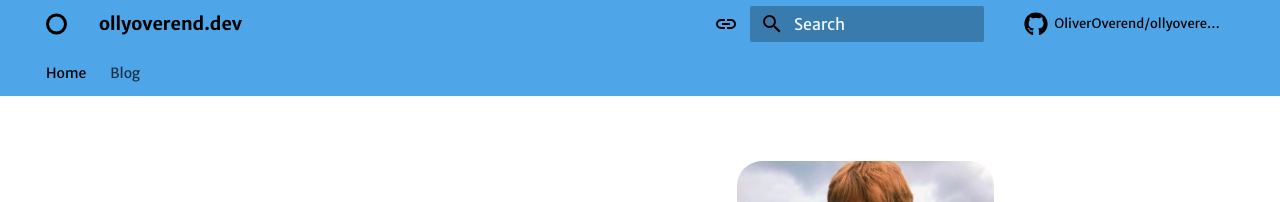
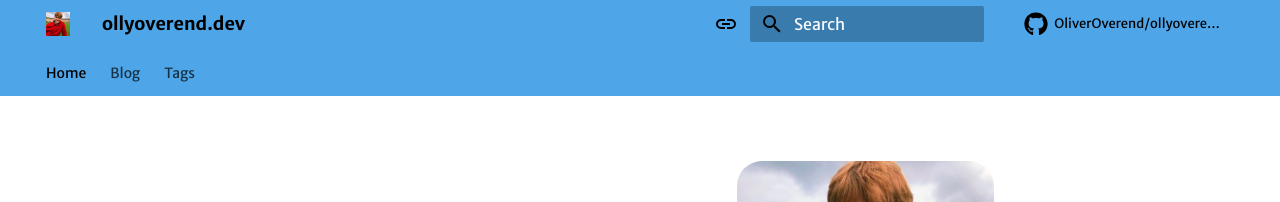
Before and after one commit to OliverOverend/ollyoverend.dev, an MkDocs documentation site: the page built from docs/index.md, in a window 1280 px wide. Shown: the top 202 px of the page. Built offline with MkDocs 1.6.1 and Material for MkDocs 9.7.7, drawn with Linux system fonts in a browser that asks for light colours; some web fonts are replaced; comment, search, counter and statistics services are not loaded.

Commit message:
Adds blog tags support and updates site visuals
Integrates a tags plugin to enhance blog categorization and navigation.
Updates site visuals by adding a logo and setting it as the favicon.
Enables additional theme features for improved UX, including autohide headers and dismissable announcements.
Refines blog configuration with pagination options and date formatting for archives.
Adds social links for GitHub and LinkedIn to improve connectivity.

```diff
--- a/mkdocs.yml
+++ b/mkdocs.yml
@@ -14,13 +14,15 @@
   font:
     text: Merriweather Sans
     code: Red Hat Mono
+  logo: assets/images/me.png
   icon:
-    logo: fontawesome/solid/o
     repo: fontawesome/brands/github
     edit: material/pencil
     view: material/eye
-  favicon: assets/images/favicon.png
+  favicon: assets/images/me.png
   features:
+    - header.autohide
+    - announce.dismiss
     - content.code.copy
     - navigation.footer
     - navigation.tabs
@@ -79,12 +81,27 @@
 
 plugins:
   - search
-  - blog
+  - blog:
+      blog_toc: true
+      archive_date_format: MMMM yyyy
+      pagination_per_page: 5
+      archive_pagination_per_page: 10
+      categories_pagination_per_page: 10
+  - tags:
+      tags_file: blog/tags.md
+
+extra:
+  social:
+    - icon: fontawesome/brands/github-alt
+      link: https://github.com/OliverOverend
+    - icon: fontawesome/brands/linkedin
+      link: https://www.linkedin.com/in/ollyoverend/
 
 nav:
   - Home: index.md
   - Blog:
     - blog/index.md
+  - Tags: blog/tags.md
 
 home_cover_image: assets/images/me.jpg
 home_tagline: Olly Overend
```
Also changed, not shown: docs/assets/images/me.png (added), docs/blog/tags.md (added).
